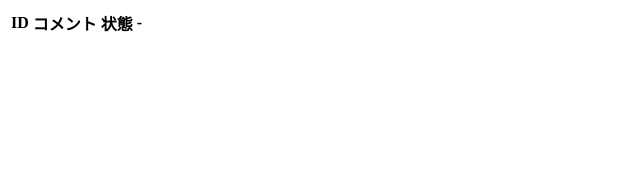
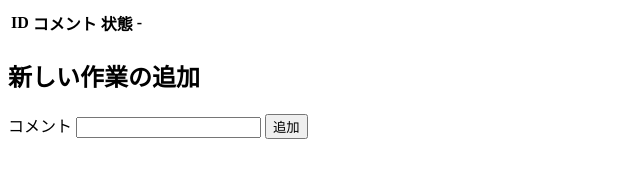
Before and after one commit to shgtkshruch/cr-vue-todo-app, a website with bundled scripts: page index.html in a window 1280 px wide. Shown: the whole page, without its empty margins (0-640 px from the left). Built offline with nearby package versions, Linux system fonts and the light colour scheme.

Commit message:
Add todo add form

```diff
--- a/index.html
+++ b/index.html
@@ -32,6 +32,11 @@
       </tbody>
     </table>
     <!-- 新規登録フォーム -->
+    <h2>新しい作業の追加</h2>
+    <form class="add-form" @submit.prevent="add">
+      コメント <input type="text" ref="comment">
+      <button type="submit">追加</button>
+    </form>
   </div>
   <script src="https://cdn.jsdelivr.net/npm/vue@2.5.16/dist/vue.js"></script>
   <script type="module" src="main.js"></script>
```
